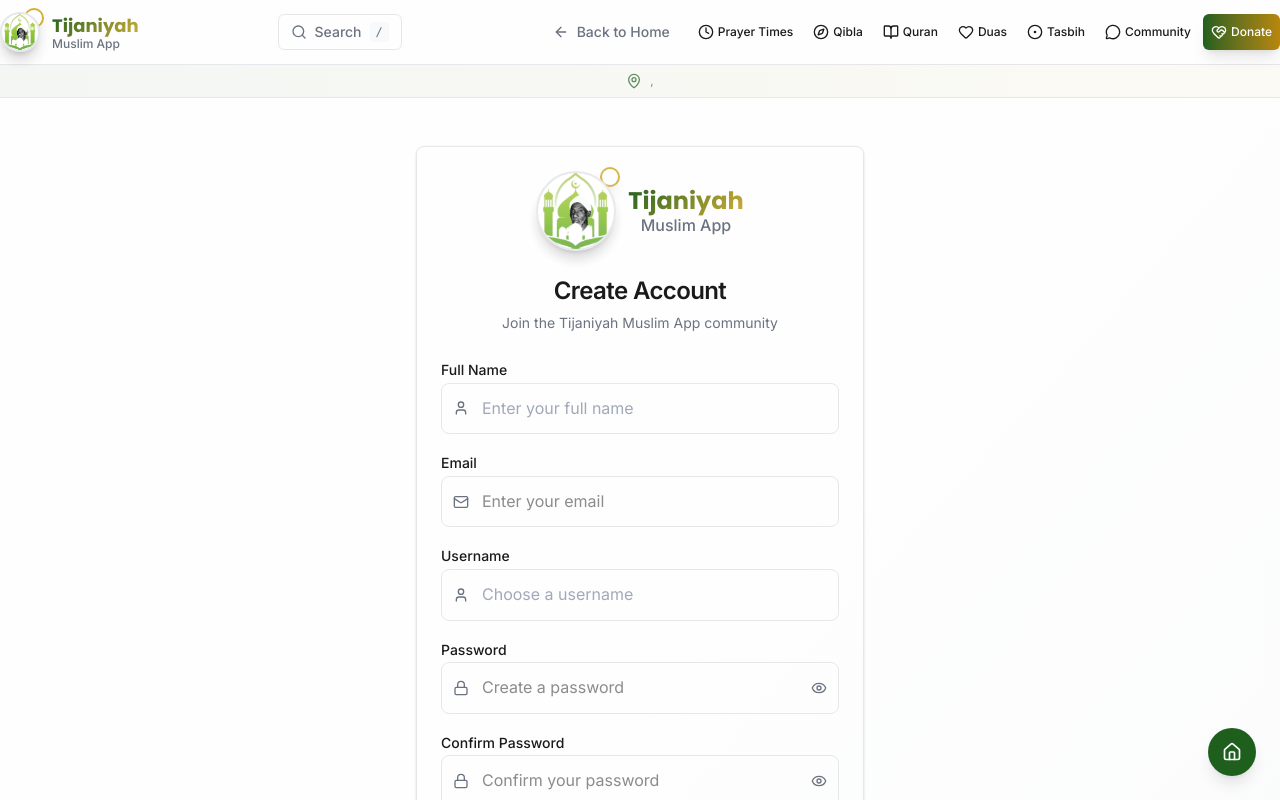
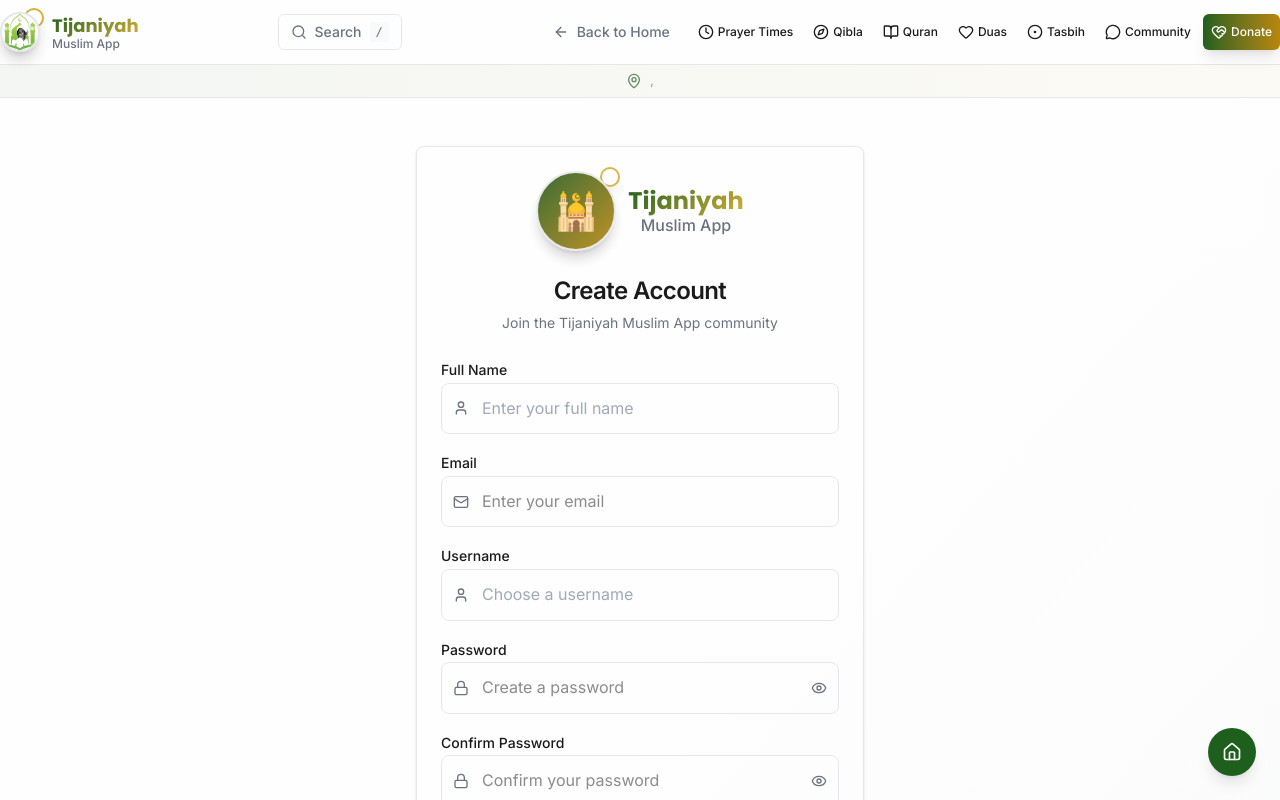
Before and after one commit to bvggies/tijaniyahmuslimapp, a Next.js app: page /register in a window 1280 px wide. Shown: the top 800 px of the page. Built offline with nearby package versions, Linux system fonts and the light colour scheme; sample sign-in values are in the browser's storage.

Commit message:
Fix logo display issues: Add simple logo component and update login pages

```diff
--- a/src/app/admin/login/page.tsx
+++ b/src/app/admin/login/page.tsx
@@ -12,7 +12,7 @@
   UserIcon
 } from 'lucide-react'
 import { useRouter } from 'next/navigation'
-import { Logo } from '@/components/ui/logo'
+import { SimpleLogo } from '@/components/ui/simple-logo'
 
 export default function AdminLoginPage() {
   const [credentials, setCredentials] = useState({
@@ -61,7 +61,7 @@
       <Card className="w-full max-w-md">
         <CardHeader className="text-center">
           <div className="flex justify-center mb-6">
-            <Logo size="lg" animated={true} showText={true} />
+            <SimpleLogo size="lg" animated={true} showText={true} />
           </div>
           <CardTitle className="text-2xl">Admin Login</CardTitle>
           <CardDescription>
--- a/src/app/login/page.tsx
+++ b/src/app/login/page.tsx
@@ -15,7 +15,7 @@
 } from 'lucide-react'
 import { useRouter } from 'next/navigation'
 import Link from 'next/link'
-import { Logo } from '@/components/ui/logo'
+import { SimpleLogo } from '@/components/ui/simple-logo'
 
 export default function UserLoginPage() {
   const [credentials, setCredentials] = useState({
@@ -72,7 +72,7 @@
       <Card className="w-full max-w-md">
         <CardHeader className="text-center">
           <div className="flex justify-center mb-6">
-            <Logo size="lg" animated={true} showText={true} />
+            <SimpleLogo size="lg" animated={true} showText={true} />
           </div>
           <CardTitle className="text-2xl">Welcome Back</CardTitle>
           <CardDescription>
--- a/src/app/register/page.tsx
+++ b/src/app/register/page.tsx
@@ -16,7 +16,7 @@
 } from 'lucide-react'
 import { useRouter } from 'next/navigation'
 import Link from 'next/link'
-import { Logo } from '@/components/ui/logo'
+import { SimpleLogo } from '@/components/ui/simple-logo'
 
 export default function UserRegisterPage() {
   const [formData, setFormData] = useState({
@@ -125,7 +125,7 @@
       <Card className="w-full max-w-md">
         <CardHeader className="text-center">
           <div className="flex justify-center mb-6">
-            <Logo size="lg" animated={true} showText={true} />
+            <SimpleLogo size="lg" animated={true} showText={true} />
           </div>
           <CardTitle className="text-2xl">Create Account</CardTitle>
           <CardDescription>
--- /dev/null
+++ b/src/components/ui/simple-logo.tsx
@@ -0,0 +1,84 @@
+'use client'
+
+import React from 'react'
+import { cn } from '@/lib/utils'
+
+interface SimpleLogoProps {
+  size?: 'sm' | 'md' | 'lg' | 'xl'
+  animated?: boolean
+  className?: string
+  showText?: boolean
+}
+
+const sizeClasses = {
+  sm: 'h-10 w-10',
+  md: 'h-14 w-14',
+  lg: 'h-20 w-20',
+  xl: 'h-28 w-28'
+}
+
+const textSizeClasses = {
+  sm: 'text-lg',
+  md: 'text-xl',
+  lg: 'text-2xl',
+  xl: 'text-4xl'
+}
+
+export function SimpleLogo({
+  size = 'md',
+  animated = true,
+  className,
+  showText = true
+}: SimpleLogoProps) {
+  return (
+    <div className={cn(
+      "flex items-center gap-3",
+      className
+    )}>
+      {/* Logo Icon */}
+      <div className={cn(
+        "relative flex items-center justify-center",
+        sizeClasses[size],
+        animated && "animate-pulse"
+      )}>
+        {/* White Background Circle */}
+        <div className="absolute inset-0 bg-white rounded-full shadow-lg" />
+
+        {/* Islamic Symbol Container */}
+        <div className="relative z-10 w-full h-full rounded-full overflow-hidden border-2 border-primary/30 shadow-lg bg-gradient-to-br from-primary to-accent flex items-center justify-center">
+          <div className="text-white text-4xl font-bold">
+            🕌
+          </div>
+        </div>
+
+        {/* Crescent Moon Overlay */}
+        <div className="absolute -top-1 -right-1 w-5 h-5 bg-secondary rounded-full flex items-center justify-center shadow-lg">
+          <div className="w-4 h-4 bg-white rounded-full"></div>
+        </div>
+
+        {/* Glow Effect */}
+        {animated && (
+          <div className="absolute inset-0 rounded-full bg-primary/20 animate-ping" />
+        )}
+      </div>
+
+      {/* Logo Text */}
+      {showText && (
+        <div className="flex flex-col">
+          <span className={cn(
+            "font-display font-bold muslim-text-gradient",
+            textSizeClasses[size]
+          )}>
+            Tijaniyah
+          </span>
+          <span className={cn(
+            "text-muted-foreground font-medium -mt-1",
+            size === 'sm' ? 'text-xs' : size === 'md' ? 'text-sm' : size === 'lg' ? 'text-base' : 'text-lg'
+          )}>
+            Muslim App
+          </span>
+        </div>
+      )}
+    </div>
+  )
+}
```
